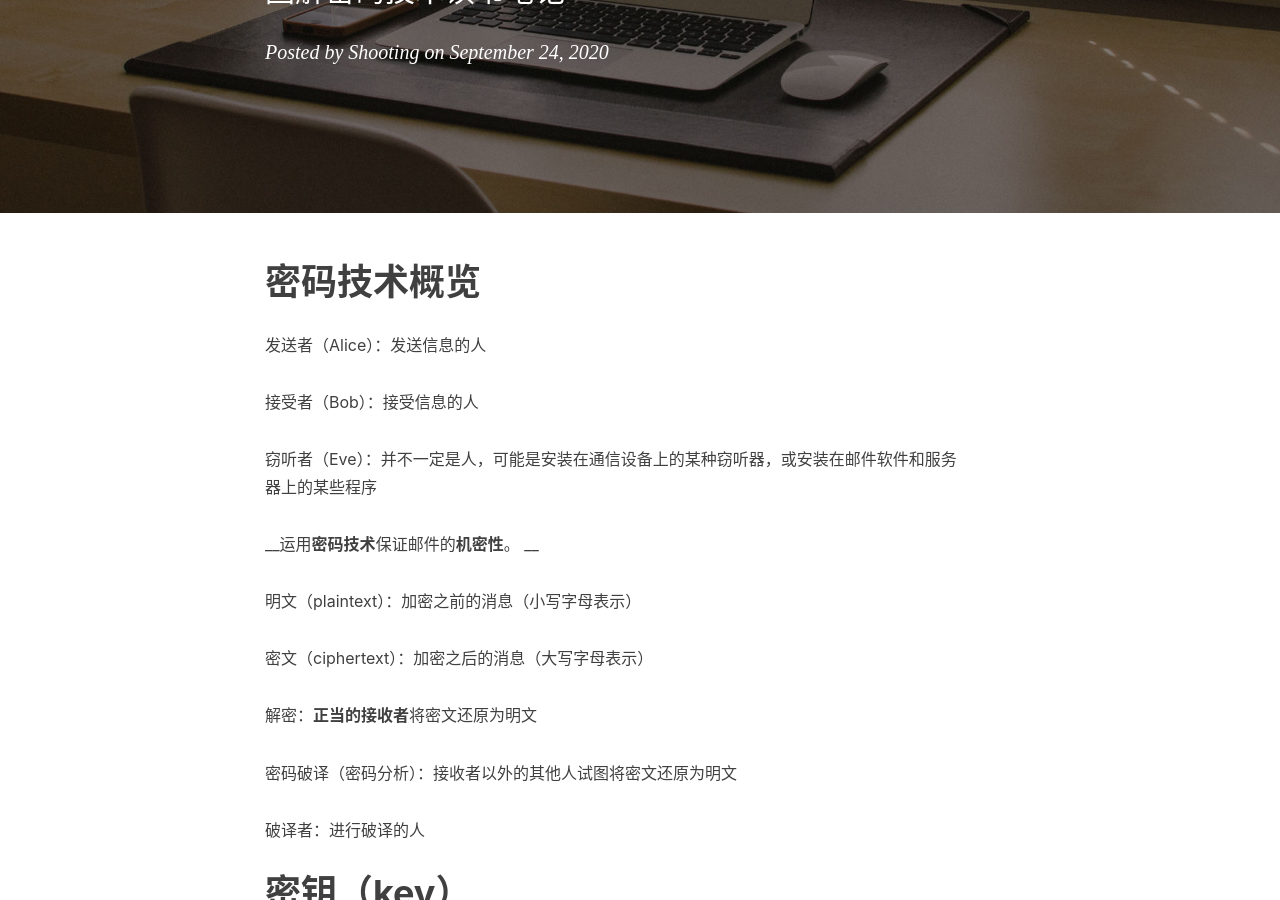
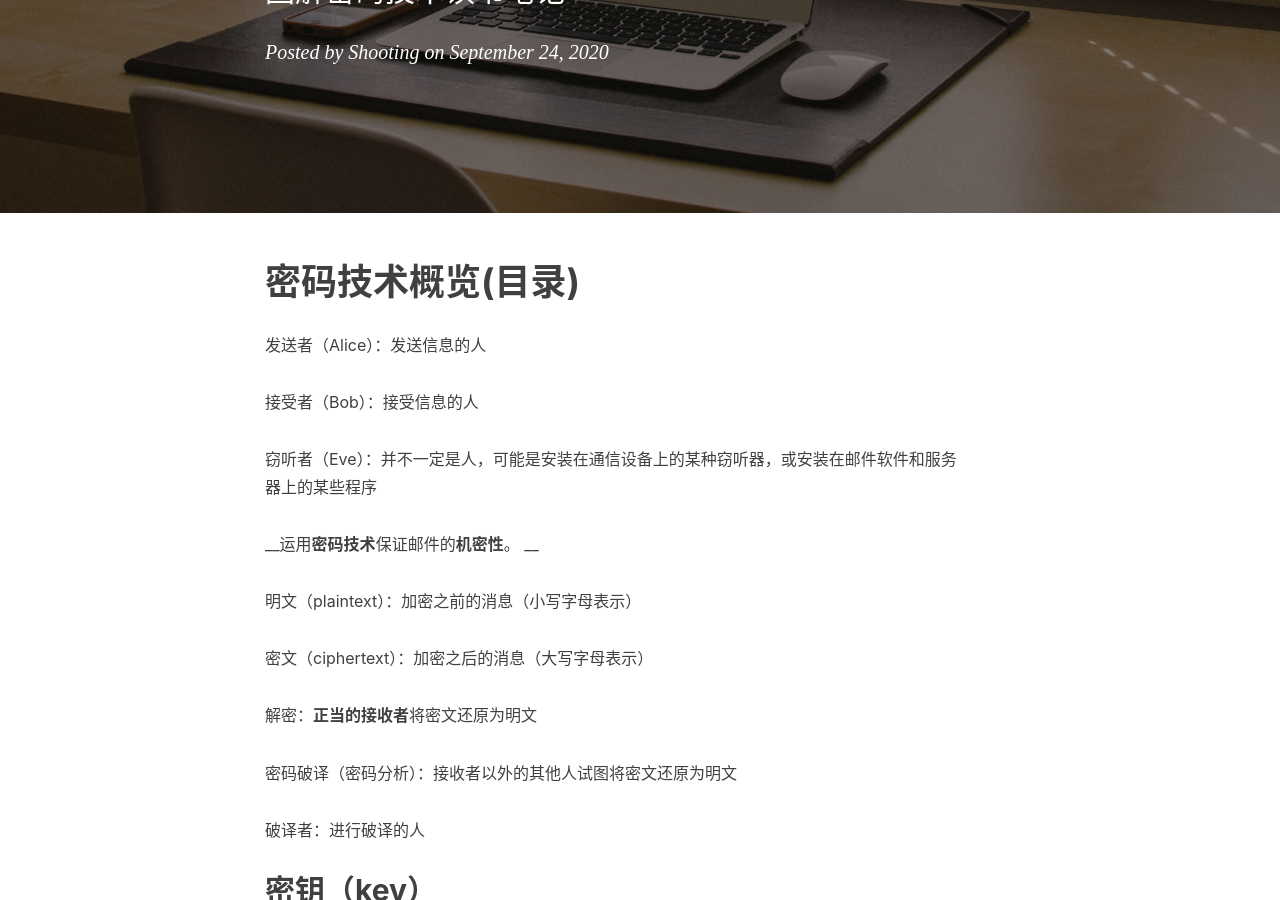
Before and after one commit to TheBestEditor/TheBestEditor.github.io, a Jekyll site: the page built from _posts/2020-09-24-密码学.markdown, in a window 1280 px wide and 900 px high, scrolled down 310 px. Built offline with Jekyll 4.4.1, drawn with Linux system fonts in a browser that asks for light colours; nearby versions of some CDN libraries; comment, search, counter and statistics services are not loaded.

Commit message:
Update 2020-09-24-密码学.markdown

```diff
--- a/_posts/2020-09-24-密码学.markdown
+++ b/_posts/2020-09-24-密码学.markdown
@@ -10,7 +10,7 @@
     - 学习
 ---
 
-# 密码技术概览
+# 密码技术概览(目录)
 
 发送者（Alice）：发送信息的人
 
@@ -31,35 +31,36 @@
 破译者：进行破译的人
 
 
-# **密钥（key）**
+## **密钥（key）**
 
-加密和解密的时候都需要[密钥](agenda://note/5B06D97B-7286-4BFB-830C-9F4772B3C813)
+加密和解密的时候都需要[密钥](#密钥)
 
-[对称密码](agenda://note/AF96144E-AEEF-4D52-BF42-F81F60A8125C)（symmetric cryptography）：在加密和解密时使用同一种密钥的方式（别名：公共密钥密码、传统密码、私钥密码、共享密钥密码等）
+[对称密码](#对称密码)（symmetric cryptography）：在加密和解密时使用同一种密钥的方式（别名：公共密钥密码、传统密码、私钥密码、共享密钥密码等）
 
-[公钥密码](agenda://note/EF94C4BB-7DA2-4DBB-842A-1CE0154BBD82)（public-key cryptography）：在加密和解密的时候使用不同密钥的方式，又称非对称密码（aymmetric cryptography）
+[公钥密码](#公钥密码)（public-key cryptography）：在加密和解密的时候使用不同密钥的方式，又称非对称密码（aymmetric cryptography）
 
-[混合密码系统](agenda://note/3CC45AFE-FEEE-471D-BAA6-A298BA668072)（hybrid cryptosystem）：将对称密码和公钥密码结合起来的密码方式
+[混合密码系统](#混合密码系统)（hybrid cryptosystem）：将对称密码和公钥密码结合起来的密码方式
 
 
-# 其他密码技术
+## 其他密码技术
 
-[单向散列函数](agenda://note/C3764C11-40DB-4FB9-AC6B-0C67F5F7005C)（one-way hash function）：保证完整性（integrity）
+[单向散列函数](#单向散列函数)（one-way hash function）：保证完整性（integrity）
 
-[消息认证码](agenda://note/E4FCB003-2833-4833-8B14-CE5B3272A460)（message authentication code）：保证完整性、提供认证（authentication）
+[消息认证码](#消息认证码)（message authentication code）：保证完整性、提供认证（authentication）
 
-[数字签名](agenda://note/9D930DB3-1825-483B-B67C-0F6BCE6D3E69)（digital signature）：对数字签名进行验证（verify）能够确保完整性、提供认证、防止否认
+[数字签名](#数字签名)（digital signature）：对数字签名进行验证（verify）能够确保完整性、提供认证、防止否认
 
-[伪随机数生成器](agenda://note/7C70106F-F3A0-4A8C-A92F-83F0356C27B5)（Pseudo Random Number Generator，PRNG）：能够模拟产生随机数列的算法，承担着密钥生成的职责。如：在Web中进行SSL/TLS通信时，会用PRNG生成一个仅用于当前通信的临时密钥（会话密钥）
+[伪随机数生成器](#伪随机数生成器)（Pseudo Random Number Generator，PRNG）：能够模拟产生随机数列的算法，承担着密钥生成的职责。如：在Web中进行SSL/TLS通信时，会用PRNG生成一个仅用于当前通信的临时密钥（会话密钥）
 
 
-# 隐写术与数字水印
+## 隐写术与数字水印
 
 隐写术：隐藏消息本身
 
 数字水印：将著作权拥有者及购买者的信息嵌入文件中的技术
 
-
+<br/>
+<br/>
 
 
 
@@ -68,7 +69,7 @@
 # 古典密码
 
 
-# 简单代换密码
+## 简单代换密码
 
 破解原理：[www.jianshu.com/p/c40f45d0d44b](https://www.jianshu.com/p/c40f45d0d44b)
 
@@ -76,6 +77,8 @@
 
 各种解码网站：[blog.csdn.net/dfdhxb995397/article/details/101385063](https://blog.csdn.net/dfdhxb995397/article/details/101385063)
 
+<br/>
+<br/>
 
 
 
@@ -99,22 +102,23 @@
 网页模拟器：[enigmaco.de/enigma/enigma.html](http://enigmaco.de/enigma/enigma.html)
 
 
+<br/>
+<br/>
 
 
 
 ---
-
-# 对称密码（symmetric cryptography）
+# <span id="对称密码">对称密码（symmetric cryptography）</span>
 
 
-# **XOR**（异或）运算
+## **XOR**（异或）运算
 
 两个相同的数进行XOR运算结果为0；__进行两次XOR会回到原来的结果__
 
 __用蒙版理解__
 
 
-# 一次性密码本（one-time pad）
+## 一次性密码本（one-time pad）
 
 加密：将明文与一串随机的比特序列进行XOR运算
 
@@ -127,7 +131,7 @@
 many（two） time pad attack：[blog.csdn.net/Lynn_coder/article/details/101179763](https://blog.csdn.net/Lynn_coder/article/details/101179763)
 
 
-# DES（Data Encryption Standard）
+## DES（Data Encryption Standard）
 
 1977年被美国联邦信息处理标准采用的一种对称密码，现已能够被暴力破解
 
@@ -167,17 +171,17 @@
 
 ### 三重DES（3DES）
 
-> 将DES重复三次
+将DES重复三次
 
-> 加密过程：加密->解密->加密
+加密过程：加密->解密->加密
 
-> DES-EDE3：三次使用的密钥各不相同
+DES-EDE3：三次使用的密钥各不相同
 
-> DES-EDE2：两次加密使用的密钥相同
+DES-EDE2：两次加密使用的密钥相同
 
-> 具有向下兼容性（三次使用相同的密钥等于普通的DES）
+具有向下兼容性（三次使用相同的密钥等于普通的DES）
 
-> 解密过程：解密->加密->解密（密钥使用顺序与加密相反）
+解密过程：解密->加密->解密（密钥使用顺序与加密相反）
 
 
 
@@ -200,14 +204,16 @@
 
 ### Rijndael的结构：SP Network
 
-> Rijndael的输入分组为128bits，16bytes。算法同样由多个轮组成
+Rijndael的输入分组为128bits，16bytes。算法同样由多个轮组成
 
-> 每轮加密步骤：SubBytes（逐字节替换）-> ShiftRows（平移行）-> MixColumns（混合列）-> AddRoundKey（与轮密钥进行XOR）
+每轮加密步骤：SubBytes（逐字节替换）-> ShiftRows（平移行）-> MixColumns（混合列）-> AddRoundKey（与轮密钥进行XOR）
 
-> 解密：AddRoundKey（与轮密钥进行XOR）-> InvMixColumns（混合列）-> InvShiftRows（平移行）-> InvSubBytes（逐字节替换）
+解密：AddRoundKey（与轮密钥进行XOR）-> InvMixColumns（混合列）-> InvShiftRows（平移行）-> InvSubBytes（逐字节替换）
 
 
 
+<br/>
+<br/>
 
 
 ---
@@ -221,7 +227,7 @@
 流密码（stream cipher）：对一串数据流进行连续处理，也称序列密码
 
 
-# 分组密码的模式（mode）
+## 分组密码的模式（mode）
 
 ECB模式：Electronic CodeBook mode（电子密码本模式）
 
@@ -263,14 +269,16 @@
 - 支持并行计算
 
 
+<br/>
+<br/>
 
 
 ---
 
-# 公钥密码（public-key cryptography）
+# <span id="公钥密码">公钥密码（public-key cryptography）</span>
 
 
-# 公钥通信流程
+## 公钥通信流程
 
 __通信过程由接收者Bob启动，公钥加密，私钥解密__
 
@@ -281,7 +289,7 @@
 5. Bob用自己的私钥对密文进行解密
 
 
-# RSA #star
+## RSA #star
 
 最广泛的公钥密码算法，1978年由Rivest-Shamir-Adleman三人共同发明
 
@@ -343,18 +351,19 @@
 
 
 
-# 其他公钥密码
+## 其他公钥密码
 
 - ElGamal方式：利用mod N 下求离散对数的困难度
 - Rabin方式：利用mod N 下求平方根的困难度
 - 椭圆曲线密码：利用将椭圆曲线上的特定点进行特殊的乘法运算的逆运算的困难度
 
-
+<br/>
+<br/>
 
 
 ---
 
-# 混合密码系统（hybrid cryptosystem）
+# <span id="混合密码系统">混合密码系统（hybrid cryptosystem）</span>
 
 混合密码系统：将消息通过[对称密码](agenda://note/AF96144E-AEEF-4D52-BF42-F81F60A8125C)加密，将加密消息时的密钥通过[公钥密码](agenda://note/EF94C4BB-7DA2-4DBB-842A-1CE0154BBD82)加密。
 
@@ -374,17 +383,19 @@
 解密：分离 -> 解密会话密钥 -> 解密消息
 
 
+<br/>
+<br/>
 
 
 
 ---
 
-# 单向散列函数（one-way hash function）
+# <span id="单向散列函数">单向散列函数（one-way hash function）</span>
 
 单向散列函数可以根据输入的消息（message）的内容计算出散列值（hash value），散列值可以被用来检查消息的完整性（消息没有被篡改）。
 
 
-# 性质
+## 性质
 
 - 根据任意长度的消息计算出固定长度的散列值
 - 能够快速计算
@@ -394,7 +405,7 @@
 - 单向性：根据消息可计算散列值，但根据散列值无法反算出消息
 
 
-# 应用
+## 应用
 
 - 基于口令的加密（Password Based Encryption，PBE）
 - 构造消息认证码
@@ -404,29 +415,31 @@
 - 区块链/加密数字货币：[www.jianshu.com/p/428b3fedfc25](https://www.jianshu.com/p/428b3fedfc25)
 
 
-# 具体例子
+## 具体例子
 
 
 
 c语言实现SHA-256算法：[blog.csdn.net/maxzero/article/details/81773443](https://blog.csdn.net/maxzero/article/details/81773443)
 
 
-# 对散列函数的攻击
+## 对散列函数的攻击
 
 - 暴力破解：试图破解单向散列函数的“弱抗碰撞性”的攻击————已知x，H(x)，寻找y!=x，H(y)=H(x)。（存在性：鸽巢原理；尝试次数纯粹由散列值长度决定）
 - 生日攻击：试图破解“强抗碰撞性”的攻击————寻找满足 H(x) = H(y) 的任意一对 (x,y)（生日悖论）
 
 
+<br/>
+<br/>
 
 
 ---
 
-# 消息认证码（MAC）
+# <span id="消息认证码">消息认证码（MAC）</span>
 
 消息认证码（message authentication code，MAC）：一种确认完整性并进行认证的技术。输入包括任意长度的**消息**和一个发送者与接收者之间的__**共享密钥k**__，输出固定长度的数据——MAC值
 
 
-# 使用步骤
+## 使用步骤
 
 - Alice和Bob事先共享密钥
 - Alice根据消息计算MAC值（使用__共享密钥__）
@@ -439,7 +452,7 @@
 实现方法：使用单向散列函数、分组密码、公钥密码、流密码等
 
 
-# HMAC
+## HMAC
 
 使用单向散列函数构造消息认证码的方法
 
@@ -455,7 +468,7 @@
 7. 将第六步的结果计算散列值
 
 
-# 对消息认证码的攻击
+## 对消息认证码的攻击
 
 
 ### 重放攻击（replay attack）
@@ -470,17 +483,19 @@
 和对单向散列函数的攻击一样，对消息认证码也可以进行暴力破解和生日攻击。对于消息认证码来说，应保证Mallory无法根据MAC值反算出密钥，或推测出人为选定的密钥
 
 
-# 局限性
+## 局限性
 
 无法防止否认、无法向第三方证明
 
 
 
+<br/>
+<br/>
 
 
 ---
 
-# 数字签名（digital signature）
+# <span id="数字签名">数字签名（digital signature）</span>
 
 __简单来说，就是把公钥密码反过来用实现的（私钥加密，公钥解密）__
 
@@ -493,7 +508,7 @@
 __私钥加密后生成的密文并非用于保证机密性，而是被用于代表一种只有持有该密钥的人才能够生成的信息（认证符号）__
 
 
-# 数字签名的方法
+## 数字签名的方法
 
 - 直接对消息签名
 - 对消息的散列值签名
@@ -504,18 +519,20 @@
 	- Bob将签名解密后得到的散列值与Alice直接发送的消息的散列值进行对比
 
 
-# 数字签名的应用
+## 数字签名的应用
 
 安全信息公告（明文签名）、软件下载、公钥证书、SSL/TLS
 
 
-# 对数字签名的攻击
+## 对数字签名的攻击
 
 - 中间人攻击：对发送者伪装成接收者，对接受者伪装成发送者
 - 对单向散列函数的攻击
 - 利用数字签名攻击公钥密码（绝了 真是鬼才）：若Bob使用的RSA公钥通信的解密密钥（私钥）与Bob施加数字签名的私钥相同，则Mallory可以通过请求Bob对密文施加签名的方法得到消息的明文（请不要对你看不懂的合同签字盖章）
 - 其他攻击：针对公钥密码的攻击等
 
+<br/>
+<br/>
 
 
 
@@ -526,12 +543,12 @@
 公钥证书中记有姓名、组织、邮箱、地址等个人信息，以及属于此人的公钥，并由认证机构（CA）施加数字签名。只要看到公钥证书，我们就知道认证机构认定该公钥的确属于此人。
 
 
-# 为什么需要证书
+## 为什么需要证书
 
 在用到公钥密码的场合，都存在__中间人攻击__。虽然理论上来讲公钥是“公开的”，但Mallory获取到他人的公钥，即可伪装成他人。因此，我们需要确认收到的公钥来自所期望的对象。认证机构就是能够认定“公钥确实属于此人”并能生成数字签名的个人或组织。
 
 
-# 证书的应用场景
+## 证书的应用场景
 
 1. Bob生成密钥对
 2. Bob在认证机构Trent注册自己的公钥
@@ -543,24 +560,24 @@
 8. 以后的通信，Alice可直接使用Bob的公钥
 
 
-# 公钥基础设施（PKI）
+## 公钥基础设施（PKI）
 
 是为了能够更有效地运用公钥而制定的一系列规范和规格的总称，包含用户（使用PKI的人）、认证机构（颁发证书的人，CA）、仓库（保存证书的数据库，repository）三个要素
 
 
-# 认证机构的工作（每一项都需要遵从一定的规范）
+## 认证机构的工作（每一项都需要遵从一定的规范）
 
 - 生成密钥对：用户自行生成或由认证机构生成后发送给用户
 - 注册证书：根据认证业务准则（CPS）对用户的身份进行认证，使用认证机构的私钥进行数字签名并生成一定格式的证书（X.509规范）
 - 作废证书并列入作废证书清单（CRL），及时更新CRL
 
 
-# 证书间存在层级关系
+## 证书间存在层级关系
 
 上层机构对下层机构的公钥施加数字签名并颁发证书。最高层的机构称为根CA（Root CA），根CA可以对自己的公钥施加数字签名（自签名）
 
 
-# 对证书的攻击
+## 对证书的攻击
 
 - 在公钥注册之前（施加签名之前）进行攻击
 - 注册相似人名进行攻击
@@ -573,17 +590,19 @@
 是否信任认证机构，以及认证机构的认证业务准则（CPS）已属于社会学领域的范畴。
 
 
+<br/>
+<br/>
 
 
 
 ---
 
-# 密钥（key）
+# <span id="密钥">密钥（key）</span>
 
 __密码的本质就是将较长的秘密（消息）变成较短的秘密（密钥）。__
 
 
-# 概念
+## 概念
 
 密钥本身是一个巨大的数字
 
@@ -596,7 +615,7 @@
 
 
 
-# 种类
+## 种类
 
 
 ### 确保机密性的密钥
@@ -625,7 +644,7 @@
 
 
 
-# 密钥的管理
+## 密钥的管理
 
 
 ### 生成密钥
@@ -655,6 +674,8 @@
 
 
 
+<br/>
+<br/>
 
 
 ---
@@ -664,7 +685,7 @@
 1976年发明。__通信双方通过仅交换一些公开的信息就能够生成出共享的秘密数字，作为对称密码的密钥使用，双方并没有真正交换密钥，因此也称为Diffie-Hellman密钥协商。__（数学难题的计算复杂度被当成一种保障密码学安全问题的有效工具被利用起来，这一思想启发了RSA并贯穿现代密码学的许多加密算法）
 
 
-# 步骤
+## 步骤
 
 1. Alice向Bob发送质数P和P的本原根G（geneator）
 2. Alice生成一个私有的随机数A，1⩽A⩽P−2
@@ -674,7 +695,7 @@
 6. Alice计算  Ka = Yb^A mod P，Bob计算  Kb = Ya^B mod P，易证：Ka = Kb
 
 
-# 攻击
+## 攻击
 
 Eve知道的内容：P、G、Ya、Yb
 
@@ -689,7 +710,7 @@
 	- 如果之后Alice和Bob用他们计算出的秘钥加密任何信息，Mallory截获之后都能够解密得到明文，而且Mallory完全可以伪装成Alice或者Bob给对方发送消息
 
 
-# 补充链接
+## 补充链接
 
 现代密码学中的数论基础知识梳理：[www.cnblogs.com/qcblog/p/8976017.html](https://www.cnblogs.com/qcblog/p/8976017.html)
 
@@ -701,6 +722,8 @@
 
 
 
+<br/>
+<br/>
 
 
 ---
@@ -710,46 +733,48 @@
 根据**口令**（password）生成密钥并用该密钥进行加密的方法。其中加密和解密使用同一个密钥
 
 
-# 加密步骤
+## 加密步骤
 
 1. 生成KEK：PRNG生成一个称为**盐**（salt）的随机数，将盐和输入的口令一起输入单向散列函数，得到KEK
 2. 用PRNG生成会话密钥并用KEK加密，和盐一起保存在安全的地方。KEK在加密过会话密钥后就会被丢弃
 3. 用步骤2中生成的会话密钥对消息进行加密
 
 
-# 解密步骤
+## 解密步骤
 
 1. 重建KEK
 2. 解密会话密钥
 3. 解密消息
 
 
-# 盐的作用
+## 盐的作用
 
 盐是用来防御**字典攻击**（dictionary attack）的
 
 字典攻击：Mallory利用常见的口令，事先生成候选KEK并尝试解密
 
 
-# 口令的作用
+## 口令的作用
 
 可以记在脑子里
 
 
 
+<br/>
+<br/>
 
 
 ---
 
-# 随机数
+# <span id="伪随机数生成器">随机数</span>
 
 
-# 作用
+## 作用
 
 生成密钥、生成初始化向量（[分组密码](agenda://note/D34D215A-C8D1-4477-8F8D-58ADEEA8EE89)CBC、CFB、OFB模式）、生成nonce（[分组密码](agenda://note/D34D215A-C8D1-4477-8F8D-58ADEEA8EE89)CTR模式、防御[重放攻击](agenda://note/E4FCB003-2833-4833-8B14-CE5B3272A460)）、生成盐（[PBE](agenda://note/7B2B5953-7E33-4A41-833D-82B3DB6F11F7)）
 
 
-# 性质
+## 性质
 
 随机性->不可预测性->不可重现性（由弱到强递进）
 
@@ -758,12 +783,12 @@
 - 不可重现性：没有周期，仅通过软件无法实现。具有不可重现性的随机数称为**真随机数**
 
 
-# 随机数生成器（Random Number Generator，RNG）
+## 随机数生成器（Random Number Generator，RNG）
 
 通过传感器收集事实上无法预测的自然信息生成随机数列
 
 
-# 伪随机数生成器（Pseudo Random Number Generator，PRNG）
+## 伪随机数生成器（Pseudo Random Number Generator，PRNG）
 
 可以生成随机数的软件
 
@@ -828,6 +853,8 @@
 - 对种子进行攻击
 - 对随机数池进行攻击
 
+<br/>
+<br/>
 
 
 
@@ -861,7 +888,7 @@
 - ANSI X9.17（3DES）
 
 
-# 流密码
+## 流密码
 
 定义：五元组PRG(k);m XOR PRG(k);c XOR PRG(k);M;C
 
@@ -891,7 +918,7 @@
 
 
 
-# PRG,PRF和PRP的异同
+## PRG,PRF和PRP的异同
 
 - PRF：伪随机函数
 - PRG（伪随机数发生器，PRNG）展示的是PRF的内部状态，不强调密钥k的存在
@@ -900,6 +927,8 @@
 参看：[crypto.stackexchange.com/questions/3867/what-is-difference-between-prg-prf-and-prp](https://crypto.stackexchange.com/questions/3867/what-is-difference-between-prg-prf-and-prp)
 
 
+<br/>
+<br/>
 
 
 
@@ -910,7 +939,7 @@
 简介&背后的故事：[baijiahao.baidu.com/s?id=1619832404882238038&wfr=spider&for=pc](https://baijiahao.baidu.com/s?id=1619832404882238038&wfr=spider&for=pc)
 
 
-# 功能
+## 功能
 
 - 对称密码：包括AES、IDEA、CAST、3-DES、Blowfish、Twofish等，分组密码采用CFB模式
 - 公钥密码：RSA、ElGamal等
@@ -923,14 +952,14 @@
 - 钥匙串管理
 
 
-# 加密和解密
+## 加密和解密
 
 加密过程（混合密码系统）：生成和加密会话密钥 -> 压缩和加密消息
 
 解密过程（PBE、混合密码系统）：解密私钥 -> 解密会话密钥 -> 解密和解压缩消息
 
 
-# 数字签名
+## 数字签名
 
 生成：解密私钥 -> 生成数字签名
 
@@ -940,7 +969,7 @@
 ### 组合起来：生成数字签名并加密/解密并验证数字签名
 
 
-# 信任网（web of trust）
+## 信任网（web of trust）
 
 PGP的用户会互相为对方的公钥进行数字签名，即“不依赖认证机构，而是建立每个人之间的信任关系”。与证书的目的一样，信任网也是一种确认**公钥合法性**的方法
 
@@ -951,6 +980,8 @@
 对于有限信任的所有者，**复数**（这个数字可自定）所有者所签过名的公钥会被认为是合法的
 
 
+<br/>
+<br/>
 
 
 
@@ -969,7 +1000,7 @@
 3. 维护数据的__完整性__，确保数据在传输过程中不被改变
 
 
-# TLS流程
+## TLS流程
 
 由TLS记录协议（TLS record protocol）和TLS握手协议（TLS handshake protocol）叠加而成。位于底层的TLS记录协议负责进行加密，位于上层的TLS握手协议负责除加密以外的各种操作
 
@@ -1001,14 +1032,14 @@
 位于TLS握手协议的下层，是负责使用对称密码对消息进行加密的部分
 
 
-# 主密码（master secret）
+## 主密码（master secret）
 
 由预备主密码、客户端随机数、服务器随机数计算而得，使用两个单向散列函数SHA-1和MD5组合而成的PRNG
 
 主密码用于生成以下信息：对称密码的密钥、消息认证码的密钥、对称密码的CBC模式所使用的初始化向量
 
 
-# 攻击
+## 攻击
 
 - 对各个密码技术的攻击
 - 对伪随机数生成器的攻击
```
